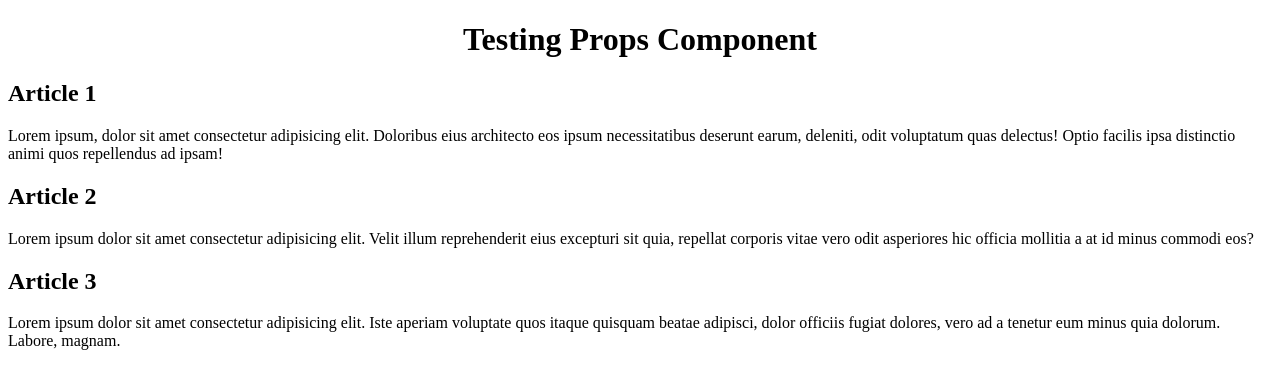
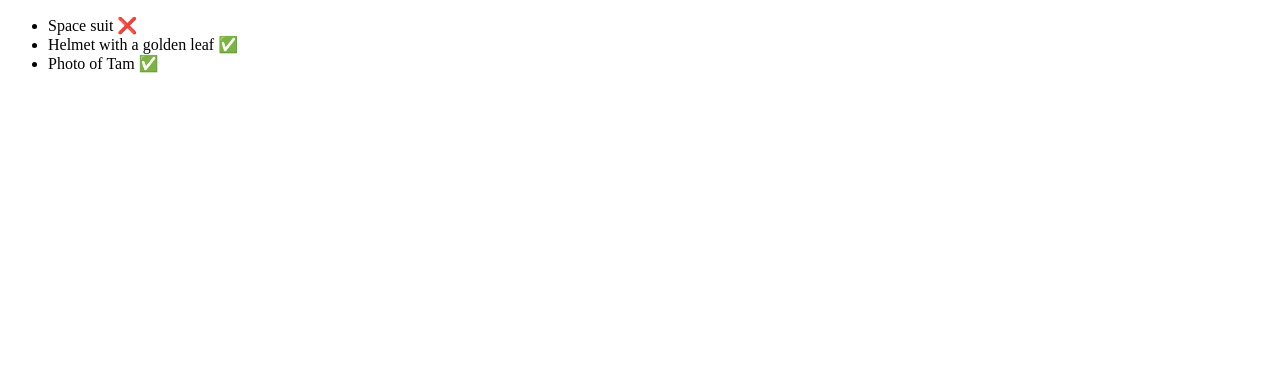
Before and after one commit to sakouksa/learn-react, a React (Vite) app: page / in a window 1280 px wide. Shown: the top 388 px of the page. Built offline with nearby package versions, Linux system fonts and the light colour scheme.

Commit message:
add Conditional Rendering

```diff
--- a/src/App.tsx
+++ b/src/App.tsx
@@ -1,30 +1,12 @@
-import TestProps from "./components/Props";
-import MyProps2 from "./components/Props/index2";
-import Article from "./components/Props/index3";
-import TestProps3 from "./components/Props/index3";
+import Item from "./components/ConditionalRendering";
 
 function App() {
   return (
-    <div>
-      <h1 style={{ textAlign: "center" }}>Testing Props Component</h1>
-      {/* <TestProps h1Description="Hello World" /> */}
-      {/* <TestProps h1Description="Hello World" />
-      <TestProps h1Description="Hello React" />
-      <TestProps2  source="/public/images/avatar-9.png"/> */}
-      <Article title={"Article 1"} />
-      Lorem ipsum, dolor sit amet consectetur adipisicing elit. Doloribus eius
-      architecto eos ipsum necessitatibus deserunt earum, deleniti, odit
-      voluptatum quas delectus! Optio facilis ipsa distinctio animi quos
-      repellendus ad ipsam!
-      <Article title={"Article 2"} />
-      Lorem ipsum dolor sit amet consectetur adipisicing elit. Velit illum
-      reprehenderit eius excepturi sit quia, repellat corporis vitae vero odit
-      asperiores hic officia mollitia a at id minus commodi eos?
-      <Article title={"Article 3"} />
-      Lorem ipsum dolor sit amet consectetur adipisicing elit. Iste aperiam
-      voluptate quos itaque quisquam beatae adipisci, dolor officiis fugiat
-      dolores, vero ad a tenetur eum minus quia dolorum. Labore, magnam.
-    </div>
+    <ul>
+      <Item name="Space suit" isPacked={false} />
+      <Item name="Helmet with a golden leaf" isPacked={true} />
+      <Item name="Photo of Tam" isPacked={true} />
+    </ul>
   );
 }
 
--- /dev/null
+++ b/src/components/ConditionalRendering/index.tsx
@@ -0,0 +1,15 @@
+import React from "react";
+
+interface ItemProps {
+  name: string;
+  isPacked: boolean;
+}
+const Item: React.FC<ItemProps> = (props) => {
+  const { name, isPacked } = props;
+  if (isPacked) {
+    return <li>{name} ✅ </li>;
+  }
+  return <li>{name} ❌ </li>;
+};
+
+export default Item;
--- a/src/components/Props/index3.tsx
+++ b/src/components/Props/index3.tsx
@@ -3,13 +3,15 @@ import React from "react";
 interface Articleprops {
   title: string;
   children?: React.ReactNode;
+  style?: React.CSSProperties;
+  styleTitle?: React.CSSProperties;
 }
 
 const Article: React.FC<Articleprops> = (props) => {
-  const { title, children } = props;
+  const { title, children, style, styleTitle } = props;
   return (
-    <div>
-      <h2>{title}</h2>
+    <div style={style}>
+      <h2 style={styleTitle}>{title}</h2>
       <p>{children}</p>
     </div>
   );
```
Also changed, not shown: src/components/Props/index4.tsx (added, +13 -0 lines), src/components/JSX/index.tsx (renamed from src/components/TestJSX/index.tsx), src/components/JSX/style.css (renamed from src/components/TestJSX/style.css).
